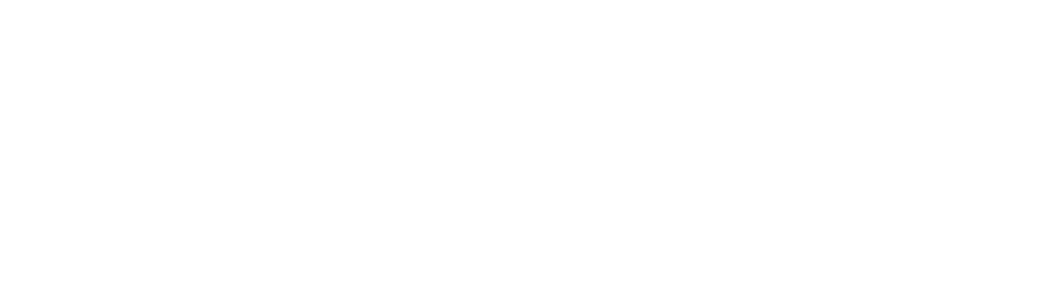
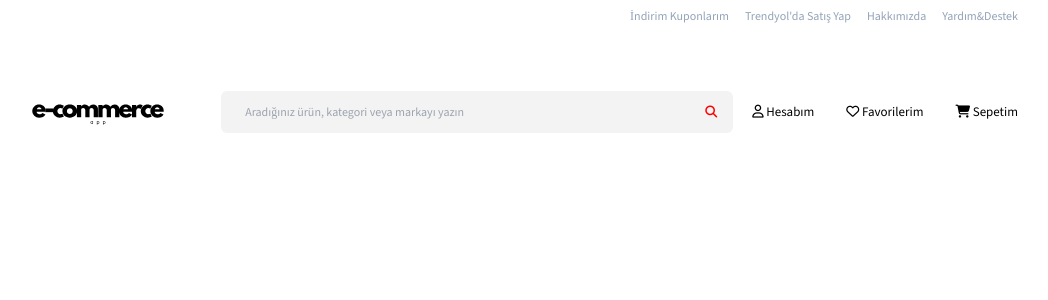
Before and after one commit to irematess/e-commerce-app, a Vue app: page / in a window 1280 px wide. Shown: the top 300 px of the page, without its empty margins (134-1182 px from the left). Built offline with nearby package versions, Linux system fonts and the light colour scheme.

Commit message:
Add header

```diff
--- a/index.html
+++ b/index.html
@@ -3,8 +3,16 @@
   <head>
     <meta charset="UTF-8" />
     <meta name="viewport" content="width=device-width, initial-scale=1.0" />
-    <title>Vite App</title>
+    <title>E-commerce</title>
+    <link rel="shortcut icon" href="./src/assets/e-commerce.svg" type="image/x-icon" />
     <link rel="stylesheet" href="./src/style.css" />
+    <link
+      rel="stylesheet"
+      href="https://cdnjs.cloudflare.com/ajax/libs/font-awesome/6.5.2/css/all.min.css"
+      integrity="sha512-SnH5WK+bZxgPHs44uWIX+LLJAJ9/2PkPKZ5QiAj6Ta86w+fsb2TkcmfRyVX3pBnMFcV7oQPJkl9QevSCWr3W6A=="
+      crossorigin="anonymous"
+      referrerpolicy="no-referrer"
+    />
   </head>
   <body>
     <div id="app"></div>
--- a/src/App.vue
+++ b/src/App.vue
@@ -1,5 +1,5 @@
 <script setup></script>
 
 <template>
-  <div></div>
+  <RouterView />
 </template>
--- a/src/router/index.js
+++ b/src/router/index.js
@@ -1,5 +1,5 @@
 import { createRouter, createWebHistory } from 'vue-router'
-import HomeView from '../views/HomeView.vue'
+import MainLayout from '@/views/MainLayout.vue'
 
 const router = createRouter({
   history: createWebHistory(import.meta.env.BASE_URL),
@@ -7,7 +7,7 @@
     {
       path: '/',
       name: 'home',
-      component: HomeView
+      component: MainLayout
     }
   ]
 })
--- a/src/views/HomeView.vue
+++ /dev/null
@@ -1,5 +0,0 @@
-<script setup></script>
-
-<template>
-  <div>sfdokds</div>
-</template>
--- /dev/null
+++ b/src/views/MainLayout.vue
@@ -0,0 +1,48 @@
+<script setup></script>
+
+<template>
+  <div class="container mx-auto flex items-center pt-2 text-[#999999] text-[12px] w-4/5">
+    <header class="w-full">
+      <div class="flex justify-end items-center gap-4 text-slate-400 text-xs font-thin">
+        <a href="/">İndirim Kuponlarım</a>
+        <a href="/">Trendyol'da Satış Yap</a>
+        <a href="/">Hakkımızda</a>
+        <a href="/">Yardım&Destek</a>
+      </div>
+      <div class="flex items-center justify-between">
+        <figure>
+          <a href="/"><img src="../assets/e-commerce.svg" alt="" class="w-52 h-44" /></a>
+        </figure>
+        <div
+          class="flex items-center justify-between gap-10 w-1/2 bg-[#F3F3F3] px-4 py-1 rounded-md"
+        >
+          <input
+            class="flex w-full p-2 bg-[#F3F3F3]"
+            placeholder="Aradığınız ürün, kategori veya markayı yazın"
+            maxlength="50"
+          />
+          <i class="fa-solid fa-magnifying-glass text-[#FE0000]"></i>
+        </div>
+        <div class="flex gap-8 text-black text-[13px] font-medium">
+          <a href="/"><i class="fa-regular fa-user"></i> Hesabım</a>
+          <a href="/"><i class="fa-regular fa-heart"></i> Favorilerim</a>
+          <a href="/"><i class="fa-solid fa-cart-shopping"></i> Sepetim </a>
+        </div>
+      </div>
+    </header>
+    <nav></nav>
+    <main></main>
+    <footer></footer>
+  </div>
+</template>
+<style>
+@import url('https://fonts.googleapis.com/css2?family=Source+Sans+3:ital,wght@0,200..900;1,200..900&display=swap');
+body {
+  font-family: 'Source Sans 3';
+  font-weight: bold;
+}
+
+input::placeholder {
+  font-weight: 400;
+}
+</style>
```
Also changed, not shown: src/assets/e-commerce.svg (added).
